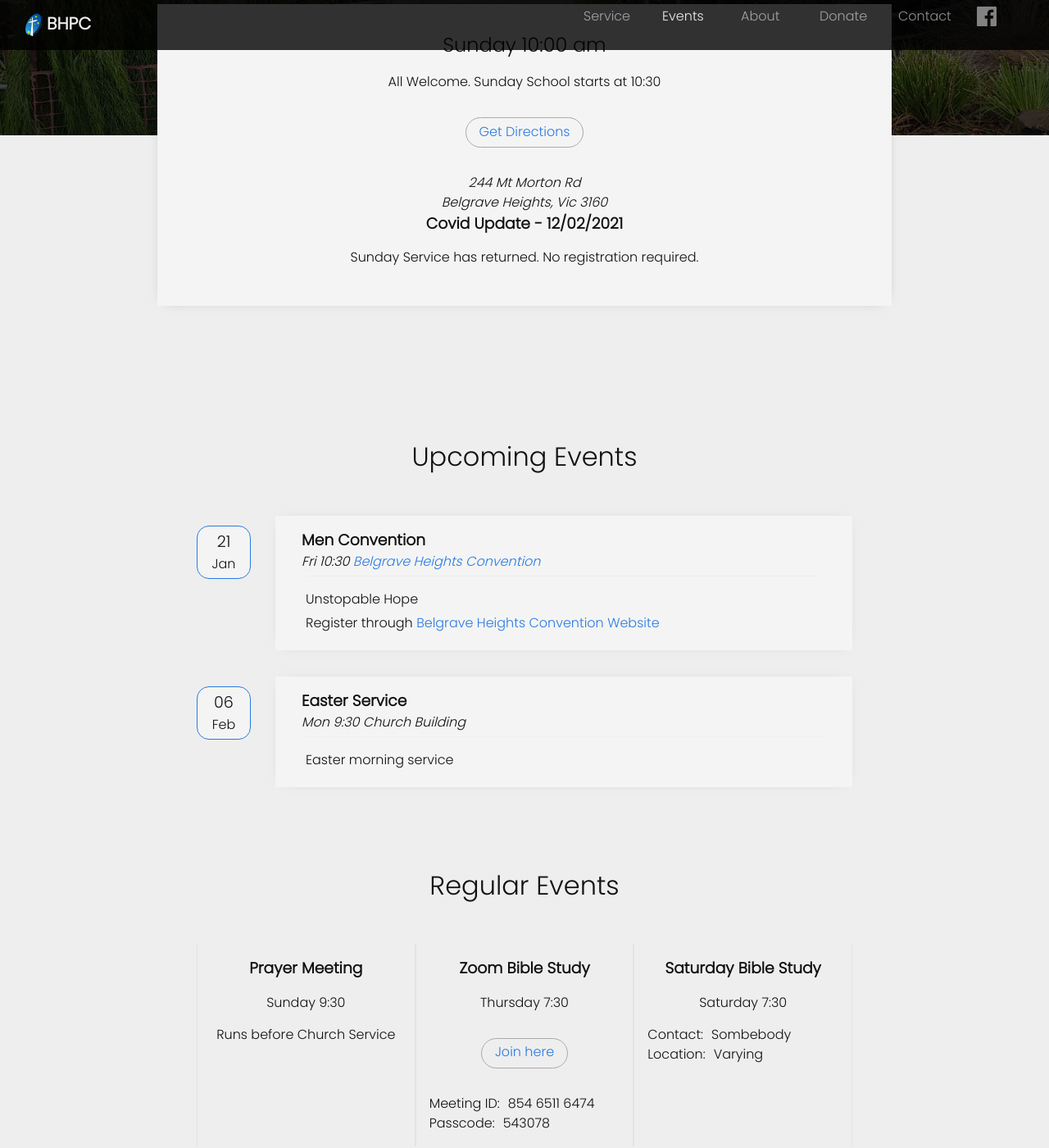
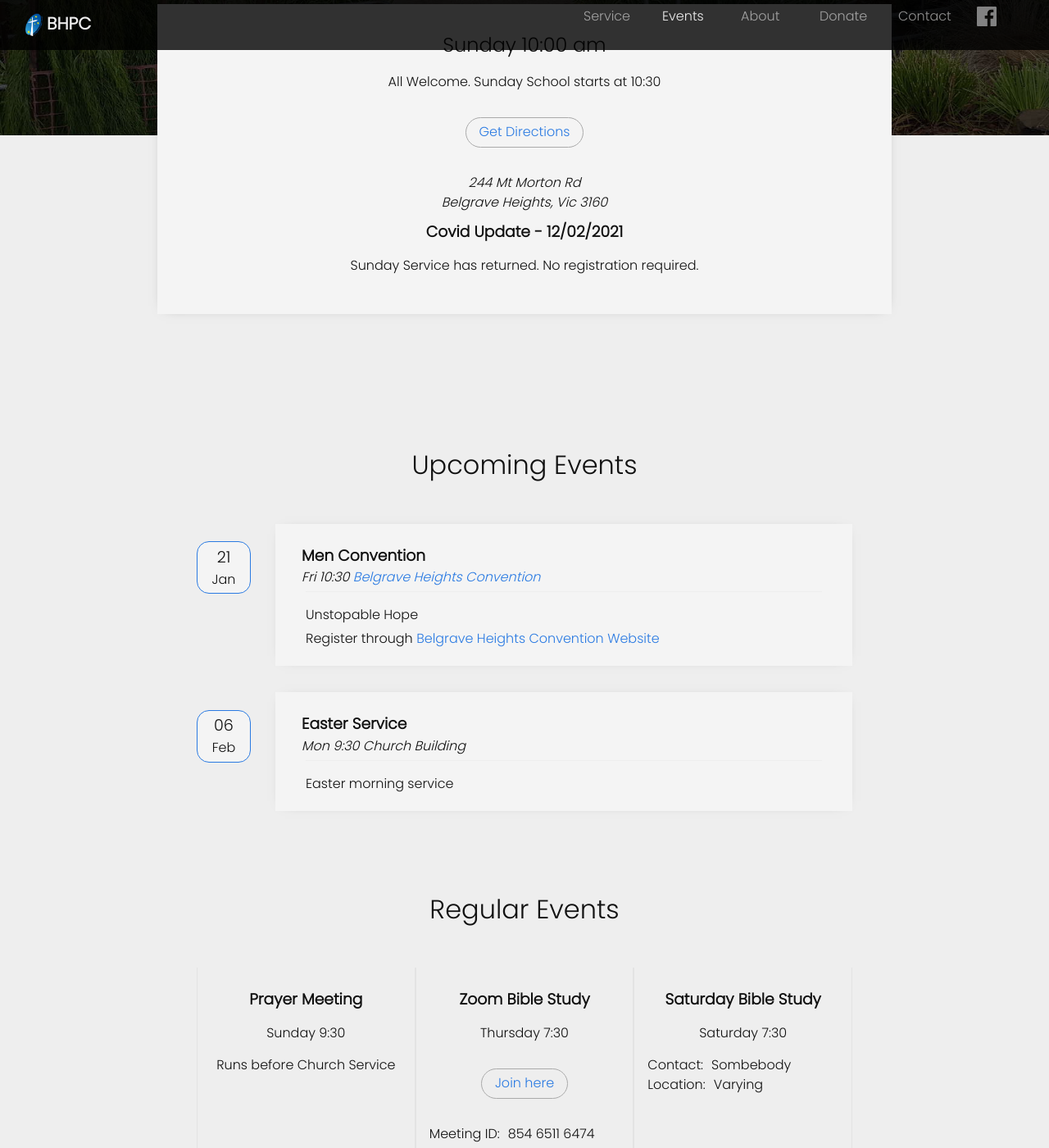
Before and after one commit to mdsimmo/bhcs2, a Jekyll site: the page built from index.markdown, in a window 1280 px wide and 1400 px high, scrolled down 315 px. Shown: the whole window at 82% size. Built offline with Jekyll 4.4.1, drawn with Linux system fonts in a browser that asks for light colours.

Commit message:
Slight changes to heading margins

```diff
--- a/_sass/site/_base.scss
+++ b/_sass/site/_base.scss
@@ -101,6 +101,7 @@
 }
 h3 {
   font-weight: bolder;
+  margin-top: 0.5em;
 }
 
 
--- a/_sass/site/_layout.scss
+++ b/_sass/site/_layout.scss
@@ -125,8 +125,8 @@
   background: #ddd; // old browser fallback
   background: linear-gradient(rgba(0, 0, 0, 0.4), rgba(0, 0, 0, 0.7));
   background-size: cover;
-  height: 8em;
-  padding-top: 2em;
+  height: 14em;
+  padding-top: 5em;
   box-sizing: border-box;
   text-align: center;
   color: $dull-white-color;
```
